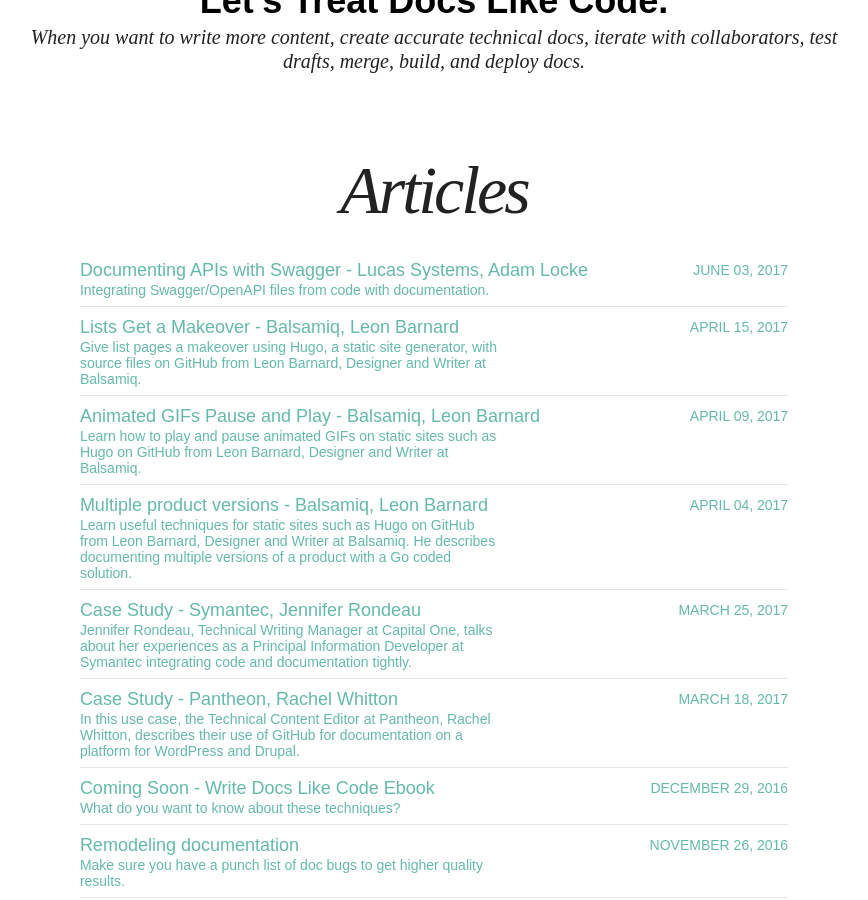
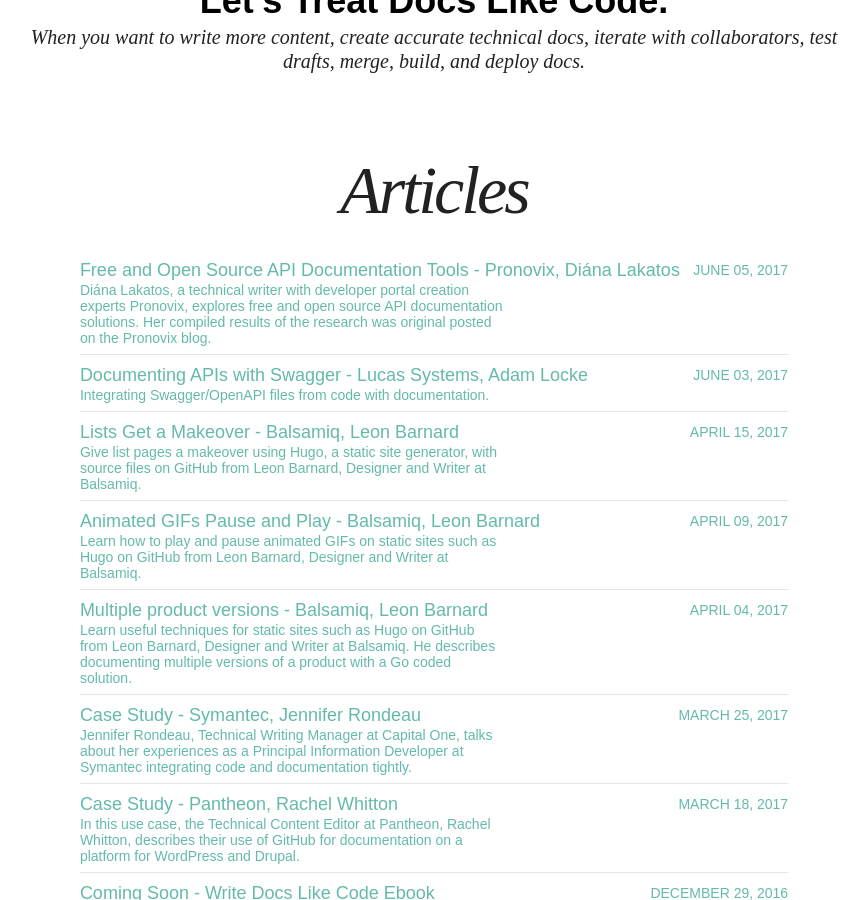
Before and after one commit to justwriteclick/docslikecode, a Jekyll site: the page built from articles/index.md, in a window 1280 px wide and 900 px high, scrolled down 442 px. Shown: the whole window, without its empty margins (206-1074 px from the left). Built offline with Jekyll 4.4.1, drawn with Linux system fonts in a browser that asks for light colours; nearby versions of some CDN libraries; some of the changed lines change nothing that is shown.

Commit message:
Adds draft of post from Diana Lakatos, Pronovix

```diff
--- a/_data/authors.yml
+++ b/_data/authors.yml
@@ -25,5 +25,11 @@
   name: Adam Locke
   avatar: http://docslikecode.com/images/adam_locke.jpg
   github: //github.com/lockewritesdocs
+  twitter: iamlockeness
+  bio: "API Writer"
+
+diana_lakatos:
+  name: Diána Lakatos
+  avatar: https://pronovix.com/sites/default/files/styles/526x526/public/diana_lakatos.png
   twitter:
-  bio: "API Writer"
+  bio: "Senior Technical Writer"
--- /dev/null
+++ b/_posts/articles/2017-06-05-free-open-source-api-doc-tools.md
@@ -0,0 +1,298 @@
+---
+layout: post
+title: Free and Open Source API Documentation Tools - Pronovix, Diána Lakatos
+excerpt: "Diána Lakatos, a technical writer with developer portal creation experts Pronovix, explores free and open source API documentation solutions. Her compiled results of the research was original posted on the Pronovix blog."
+modified: Mon Jun  5 20:14:08 MDT 2017
+categories: articles
+author: diana_lakatos
+tags: [case study, balsamiq, static sites, use case, wireframes, github, docs, repos, hugo, tools, gif, animated gifs]
+image:
+  feature: api-documentation.png
+  credit: Diána Lakatos, Pronovix
+  creditlink: https://pronovix.com
+comments: true
+share: true
+---
+
+Open source API documentation generators
+========================================
+
+API providers describe their API’s functionalities with **specifications and definitions**, like OpenAPI/Swagger, RAML, API Blueprint, I/O Docs or WSDL. **API documentation solutions** convert these definitions into a structured, easy to use API documentation for developers.
+
+*API documentation tools are sometimes named after the type of definition they take, e.g. Swagger generates API documentation from Swagger definitions. They also often include the definition in their naming, e.g. RAML 2 HTML.*
+
+API documentation generators using the Swagger/OpenAPI specification
+--------------------------------------------------------------------
+
+The Swagger specification is a powerful definition format that describes RESTful APIs. It maps all the resources and operations associated with a RESTful interface and makes it easier to develop and consume an API.
+
+Recently the Swagger standard changed its name to Open API, you can find out more about the initiative at the [Open API Initiative](https://www.openapis.org/) website. As a leading standard Swagger/OpenAPI has accumulated a large range of API documentation generators that use the specification format.
+
+### Swagger
+
+[Swagger](http://swagger.io/) is a complete framework for describing, producing, consuming, and visualizing RESTful web services.
+
+Use the Swagger ecosystem to create your API documentation: document APIs with JSON using the Swagger spec, and use the Web UI to dynamically convert it into API documentation in a web page. Your API documentation will be displayed through the Swagger UI, which provides a well-structured and good-looking interface.
+
+<img src="../images/pronovix/swagger_ui_example.png" alt="Swagger UI example" width="800" />
+
+Example of an API documentation displayed with the Swagger UI
+
+Swagger is free to use, licensed under the [Apache 2.0 License](https://www.apache.org/licenses/LICENSE-2.0). You can find all Swagger-related public tools under the [swagger-api GitHub account](https://github.com/swagger-api).
+
+Many [open source projects](http://swagger.io/open-source-integrations/) and [commercial vendors](http://swagger.io/commercial-tools/) provide Swagger integrations, so make sure to check out the list of available solutions before building new tooling - there is a big chance you will find an existing solution that fits the needs of your project.
+
+As today’s leading API ecosystem, it’s also the best documented and supported. Should you decide to document your APIs with Swagger, you can find plenty of resources, tutorials, examples and help online.
+
+### DapperDox
+
+With [DapperDox](http://dapperdox.io/) you can author readable guides and have them form part of a cohesive set of documentation along with the API specifications: You can inject relevant documentation into the rendered specification page.
+
+<img src="../images/pronovix/dapperdox_overview.png" alt="DapperDox Overview" width="800" />
+
+To create your API documentation with DapperDox, point DapperDox at your **OpenAPI/Swagger** specifications, add some documentation in **Markdown** and let DapperDox do the rest.
+
+### ReDoc
+
+[ReDoc](https://github.com/Rebilly/ReDoc) uses the OpenAPI specification and generates a responsive site with a three-panel design. It pulls markdown headings from the OpenAPI description field into the side menu, and supports deep linking.
+
+ReDoc aims to make deployment extremely easy, provides a wide support for OpenAPI objects, and offers interactive documentation for nested objects. You can include code samples via a third-party extension.
+
+<img src="../images/pronovix/redoc-demo.png" alt="Redoc Demo" width="800" />
+
+API documentation generators using the RAML specification
+---------------------------------------------------------
+
+[RAML](http://raml.org/) (RESTful API Modeling Language) helps you manage the whole API lifecycle from design to sharing.
+
+RAML is built on broadly-used standards such as YAML and JSON, and is language neutral with tools for: Java, Javascript, .Net, PHP, Python, Ruby, etc.
+
+To create your API documentation with RAML, you can choose open source tools like the [API Console](http://raml.org/projects/projects#q:api%20console) or [RAML 2 HTML](http://raml.org/projects/projects#q:raml%20to%20html). Documentation can be generated quickly and on the fly. With parsers available for many languages you can create your own custom docs and interactive scripts like e.Pages and Spotify.
+
+### RAML 2 HTML
+
+[RAML 2 HTML](https://github.com/raml2html/raml2html) is a simple RAML to HTML documentation generator with theme support, written for Node.js.
+
+<img src="../images/pronovix/raml2html_demo.png" alt="RAML2HTML demo" width="800" />
+
+Example of an API documentation displayed with RAML 2 HTML’s default theme
+
+RAML 2 HTML ships with a default theme, but you can install more from NPM. For example, to render RAML to Markdown, you can install the raml2html-markdown-theme.
+
+### RAML Api Console
+
+Using the [RAML API Console](https://github.com/mulesoft/api-console) you can create HTML documentation from a RAML specification. It allows browsing of API documentation and in-browser testing of API methods.
+
+There are two ways you can include the console: directly, or within an iframe.
+
+<img src="../images/pronovix/raml_console_demo.png" alt="RAML Console Demo" width="800" />
+
+Example of an API documentation displayed with the RAML API Console
+
+API documentation generators using the API Blueprint specification
+------------------------------------------------------------------
+
+[API Blueprint](https://apiblueprint.org/) is a Markdown-based document format for writing API descriptions and documentation. With API Blueprint you can quickly design and prototype APIs to be created, or document and test already deployed APIs.
+
+Thanks to its broad adoption there is a wide range of tools built for API Blueprint. From various standalone tools such as mock server, documentation and testing tools to full-featured API life-cycle solutions.
+
+### Snowboard
+
+[Snowboard](https://github.com/subosito/snowboard) is an API Blueprint parser and renderer. It offers a colourful default theme illustrating API request types and responses, and can also be used with custom templates.
+
+<img src="../images/pronovix/snowboard_example.png" alt="Snowboard example" width="800" />
+
+Example of an API documentation displayed with Snowboard
+
+### Aglio
+
+[Aglio](https://github.com/danielgtaylor/aglio) renders HTML from API Blueprint files, with support for custom colors, templates and themes.
+
+<img src="../images/pronovix/aglio_example.png" alt="Aglio example" width="800" />
+
+Example of an API documentation displayed with Aglio (Cyborg two-column theme)
+
+Other free and open source API documentation generators
+-------------------------------------------------------
+
+Besides the ones detailed above, there are plenty of different open source API documentation generators for different languages and API specifications. Here’s a brief summary of the ones we’ve explored:
+
+-   [I/O Docs](https://github.com/mashery/iodocs): I/O docs is an API definition format for the TIBCO Mashery network that comes with a live interactive documentation system for RESTful web APIs. By defining APIs at the resource, method and parameter levels in a JSON schema, I/O Docs will generate a JavaScript client interface.
+-   [Slate](https://github.com/lord/slate): Slate helps you create responsive API documentation with a clean, intuitive design. Although it’s built in Ruby, when you write docs with Slate, you're just writing Markdown, which makes it simple to edit and understand. By default, your Slate-generated documentation is hosted in a public Github repository, which makes it simple for other developers to make pull requests to your docs if they find typos or other problems. Of course, if you don't want to use GitHub, you can also host your docs elsewhere.
+-   [Whiteboard](https://github.com/mpociot/whiteboard): A NodeJS based project started from Slate.
+-   [apiDoc](http://apidocjs.com/): Inline documentation for RESTful web APIs, that creates a documentation from API annotations in your source code.
+-   [CUUBEZ API Visualizer](http://apivisualizer.cuubez.com/): Java based API solution to visualize the documentation of RESTful web APIs. This API visualizing framework supports all JAXRS based java REST frameworks and non-JAXRS java based REST frameworks that are currently available in the industry.
+-   [Apidox](http://apidox.net/): XML powered live interactive API documentation and browsing for RESTful APIs.
+-   [Carte](https://github.com/Wiredcraft/carte): A simple Jekyll based documentation website for APIs. Designed as a boilerplate to build your own documentation, heavily inspired by Swagger and I/O docs.
+-   [Docbox](https://github.com/tmcw/docbox): A responsive website generated from Markdown documentation content. It’s dynamically updated with React.
+
+And a free one:
+
+-   [API Docs](https://api-docs.io/): Although not open source, API Docs provides a hosted public API documentation service for OAS (Swagger) and RAML specifications for free. Features like custom domains, themes, and analytics, are available for a nominal cost through the [StopLight](http://stoplight.io/?utm_source=apidocs&utm_medium=cost) integration.
+
+General purpose open source documentation tools
+===============================================
+
+Although very handy, API documentation generators are not the only way to render and display your API docs. Many general purpose documentation tools can also get the job done. You could consider using them if you already have one in place, or if you have more documentation tasks than documenting your API alone.
+
+A couple of documentation tools you can check out:
+
+-   [Dexy](http://www.dexy.it/): Dexy is a multi-purpose project automation tool with lots of features designed to work with documents. It does the repetitive parts for you, and thus makes it easier to create technical documents. Many developers use it to document APIs, because combined with other open source tools, Dexy is able to run your example code, save the results, fetch data from an API, and post your docs to a blog or a wiki.
+-   [Docco](https://jashkenas.github.io/docco/): Docco is a quick-and-dirty documentation generator. It produces an HTML document that displays your comments intermingled with your code.
+-   [Doxygen](http://www.stack.nl/~dimitri/doxygen/): Doxygen is the de facto standard tool for generating documentation from annotated C++ sources, but it also supports other popular programming languages such as C, Objective-C, C\#, PHP, Java, Python, IDL, Fortran, VHDL, Tcl, and to some extent D. To document your API, generate an online HTML documentation browser or an offline reference manual, and configure Doxygen to extract the code structure from your source files.
+
+We mentioned these tools to give you an idea of how you can use general documentation tools for API documentation, but there are many more to choose from, if you’d like to follow this approach.
+
+Developer portals
+=================
+
+Good API documentation is necessary, but not sufficient for a great developer experience, so it’s better to think about the whole experience in terms of a developer portal that will fulfill all developer needs. Besides the API documentation, a developer portal can include guides and tutorials, reference pages, FAQs, forums, other support resources, software development kits, etc. For an overview of all the different types of documentation a good developer portal needs, [check our blog post series on developer portal components](https://pronovix.com/blog/developer-portals-best-practices-documentation-patterns) or receive it as a white paper in your mailbox by [subscribing to our Developer Portal mailing list](https://bit.ly/devportals).
+
+At Pronovix, we work with [Drupal](https://www.drupal.org/), an open source content management system to build a full-featured developer portal, a toolbox for developer relations with integrated API documentation.
+
+Drupal has a couple of modules that you can use to document your APIs, one of which is the [API module](https://www.drupal.org/project/api) originally developed to produce the Drupal developer documentation available at [api.drupal.org](https://api.drupal.org/api/drupal). It implements a subset of the Doxygen documentation generator specification, with some Drupal-specific additions. If you’d like to publish your API documentation and you plan to extend it into a developer portal, you could give Drupal a try, as it’s free, open source, and has extensive documentation both for the core CMS and the API module.
+
+We have done extensive work with Apigee’s developer portal that is built in Drupal 7, and we are building a new developer portal in Drupal 8, Drupal’s latest release. As API documentation is a key requirement, it will include a custom API documentation generator that can import Swagger/OpenAPI files and that splits the documentation for individual endpoints into separate entities so that you can control access granularly and easily extend your documentation (especially important for partner portals and for organisations that have strong security requirements). Our ultimate goal is to share our developer portal package as an open source Drupal distribution.
+
+Conclusion
+==========
+
+As you can see, with some research and hopefully with the help of this post, you have a good chance to find an open source API documentation tool that fits the needs of your project.
+
+Although this article features quite a few solutions, there are many others available or in development, and new ones are popping up continuously. Please let us know in the comments if you’ve tried a solution that you’d recommend to others!
+
+Reference
+=========
+
+<table>
+<thead>
+<tr class="header">
+<th></th>
+<th>Quick summary</th>
+<th>Source (specification)</th>
+<th>Live demo</th>
+</tr>
+</thead>
+<tbody>
+<tr class="odd">
+<td>Swagger</td>
+<td>Whole ecosystem, lots of integrations<br />
+Good-looking UI for docs<br />
+Widely used, many resources available</td>
+<td>Swagger/OpenAPI</td>
+<td><a href="http://petstore.swagger.io/">Swagger demo</a></td>
+</tr>
+<tr class="even">
+<td>DapperDox</td>
+<td>Inject relevant documentation right into the rendered specification page</td>
+<td>OpenAPI, Markdown</td>
+<td><a href="http://dapperdox.io/docs/overview">DapperDox demo</a></td>
+</tr>
+<tr class="odd">
+<td>ReDoc</td>
+<td>Easy deployment<br />
+Wide support for OpenAPI objects<br />
+Interactive, responsive documentation</td>
+<td>OpenAPI</td>
+<td><a href="https://rebilly.github.io/RebillyAPI/">ReDoc demo</a></td>
+</tr>
+<tr class="even">
+<td>RAML 2 HTML</td>
+<td>Simple RAML to HTML documentation generator theme support</td>
+<td>RAML, NodeJSwith</td>
+<td><a href="https://rawgit.com/raml2html/default-theme/master/examples/helloworld.html">RAML 2 HTML demo</a></td>
+</tr>
+<tr class="odd">
+<td>RAML API Console</td>
+<td>Browsing of API documentation and in-browser testing of API methods</td>
+<td>RAML, NodeJS</td>
+<td><a href="https://anypoint.mulesoft.com/apiplatform/popular/#/portals/organizations/52560d3f-c37a-409d-9887-79e0a9a9ecff/apis/5502/versions/5487/pages/30295">RAML API Console demo</a></td>
+</tr>
+<tr class="even">
+<td>Snowboard</td>
+<td>API Blueprint renderer</td>
+<td>API Blueprint</td>
+<td><a href="https://htmlpreview.github.io/?https://github.com/subosito/snowboard/blob/master/examples/alpha/Real%20World%20API.html">Snowboard demo</a></td>
+</tr>
+<tr class="odd">
+<td>Aglio</td>
+<td>API Blueprint renderer with many custom themes</td>
+<td>API Blueprint</td>
+<td><a href="http://htmlpreview.github.io/?https://raw.githubusercontent.com/danielgtaylor/aglio/blob/master/examples/cyborg.html">Aglio demo</a></td>
+</tr>
+<tr class="even">
+<td>I/O Docs</td>
+<td>Live interactive API documentation system for I/O Docs specification format</td>
+<td>I/O Docs (JSON)</td>
+<td><a href="http://support.mashery.com/io-docs">I/O Docs demo</a></td>
+</tr>
+<tr class="odd">
+<td><br />
+Slate</td>
+<td>Clean, intuitive design<br />
+Write in Markdown<br />
+Collaboration through GitHub</td>
+<td><br />
+Markdown (Ruby)</td>
+<td><br />
+<a href="https://lord.github.io/slate/">Slate demo</a></td>
+</tr>
+<tr class="even">
+<td>Whiteboard</td>
+<td>NodeJS based Slate alternative</td>
+<td>NodeJS</td>
+<td><a href="https://wifidistribution.com/docs/">Whiteboard demo</a></td>
+</tr>
+<tr class="odd">
+<td>apiDoc</td>
+<td>Inline documentation for RESTful web APIs</td>
+<td>NodeJS</td>
+<td><a href="http://apidocjs.com/example/">apiDoc demo</a></td>
+</tr>
+<tr class="even">
+<td>CuuBEZ API Visualizer</td>
+<td>Visualize the documentation of RESTful web APIs</td>
+<td>Java</td>
+<td><a href="http://apivisualizerold.cuubez.com/demo.html">CuuBEZ API Visualizer demo</a></td>
+</tr>
+<tr class="odd">
+<td>Apidox</td>
+<td>XML powered live interactive API documentation and browsing for RESTful APIs</td>
+<td>XML, PHP<br />
+</td>
+<td><a href="http://apidox.net/demo/apidox.php">Apidox demo</a></td>
+</tr>
+<tr class="even">
+<td>Carte</td>
+<td>A simple Jekyll based documentation website<br />
+for APIs</td>
+<td>Jekyll, YAML</td>
+<td><a href="http://wiredcraft.github.io/carte/">Carte demo</a></td>
+</tr>
+<tr class="odd">
+<td>Docbox</td>
+<td>A responsive website generated from Markdown documentation content</td>
+<td>Markdown</td>
+<td><a href="https://50-53007065-gh.circle-artifacts.com/0/tmp/circle-artifacts.8SMOD8H/index.html#our-api">Docbox demo</a></td>
+</tr>
+<tr class="even">
+<td>API Docs<br />
+</td>
+<td>Free, hosted API documentation</td>
+<td>OpenAPI, Swagger, RAML</td>
+<td><a href="https://giphy.api-docs.io/1.0/welcome">API Docs demo</a></td>
+</tr>
+</tbody>
+</table>
+
+### Definitions
+
+An **Application Programming Interface (API)** is a set of clearly defined methods of communication between various software components. Organizations share their APIs so that developers can build applications that use the services of their software.
+
+**API documentation** describes what services an API offers and how to use those services. Good quality documentation is essential to developer experience, which in turn will impact the adoption and long-term success of an API.
+
+### We wrote this post for:
+
+-   **API providers**: To provide an overview of free and open source tools for companies that want to share, update or customize their API docs or developer portal.
+-   **Developer portal builders**: To provide an independent review of existing developer portal solutions that developer teams tasked with building developer portals can use as a reference in discussions with their clients, to make it easier to select the one that best fits their needs.
+-   **Technical writers**: To create a resource that tech writers can use to select the API documentation infrastructure that fits best with their existing authoring workflows.
```
Also changed, not shown: images/pronovix/aglio_example.png (added), images/pronovix/dapperdox_overview.png (added), images/pronovix/raml2html_demo.png (added), images/pronovix/raml_console_demo.png (added), images/pronovix/redoc-demo.png (added), images/pronovix/snowboard_example.png (added), images/pronovix/swagger_ui_example.png (added), 1 other file.
